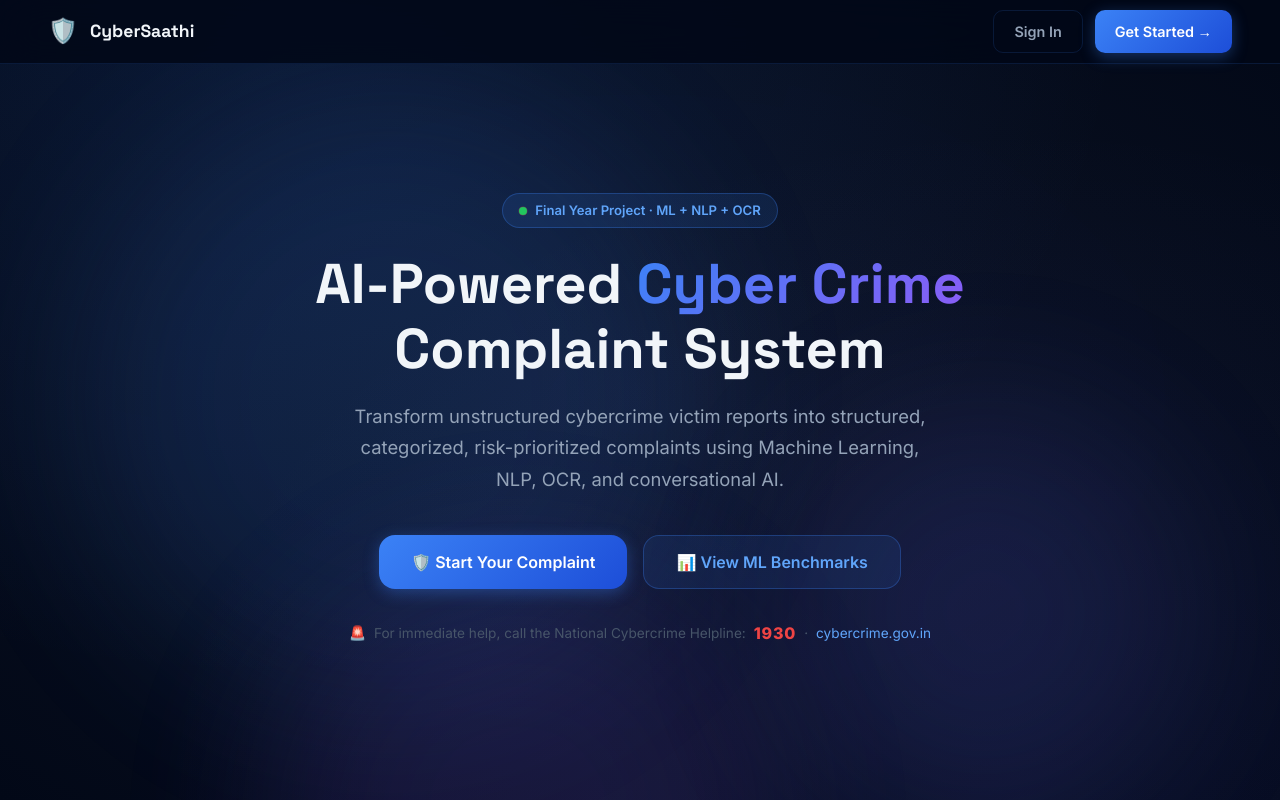
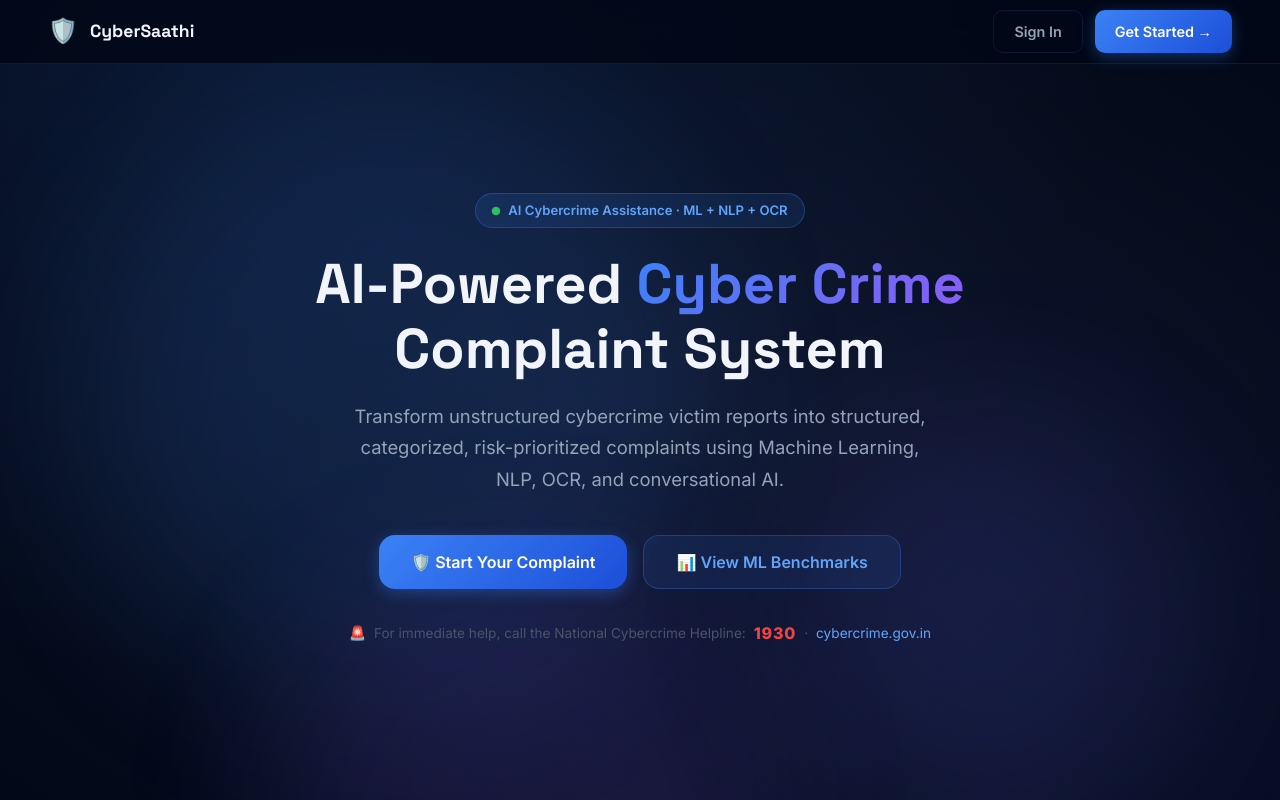
Before and after one commit to Akshay-Notfound/CyberSaathi, a React (Vite) app in the folder frontend/: page / in a window 1280 px wide. Shown: the top 800 px of the page. Built offline with nearby package versions, Linux system fonts and the light colour scheme.

Commit message:
chore: remove final year project branding

```diff
--- a/frontend/src/pages/Landing.jsx
+++ b/frontend/src/pages/Landing.jsx
@@ -108,7 +108,7 @@ export default function Landing() {
             fontWeight: 600,
           }}>
             <span style={{ width: 8, height: 8, borderRadius: '50%', background: '#22c55e', animation: 'pulse-critical 2s infinite' }} />
-            Final Year Project · ML + NLP + OCR
+            AI Cybercrime Assistance · ML + NLP + OCR
           </div>
 
           <h1 style={{ marginBottom: '20px', lineHeight: 1.15 }}>
@@ -276,7 +276,7 @@ export default function Landing() {
         <div style={{ display: 'flex', alignItems: 'center', gap: '10px' }}>
           <span>🛡️</span>
           <span style={{ fontFamily: 'var(--font-display)', fontWeight: 700 }}>CyberSaathi</span>
-          <span style={{ color: 'var(--color-text-muted)', fontSize: '0.8rem' }}>AI-Powered Cybercrime Complaint System · Final Year Project</span>
+          <span style={{ color: 'var(--color-text-muted)', fontSize: '0.8rem' }}>AI-Powered Cybercrime Complaint & Assistance System</span>
         </div>
         <div style={{ display: 'flex', gap: '20px', fontSize: '0.82rem', color: 'var(--color-text-muted)' }}>
           <a href="https://cybercrime.gov.in" target="_blank" rel="noopener noreferrer" style={{ color: 'var(--color-blue-light)' }}>cybercrime.gov.in</a>
```
Also changed, not shown: 1 other file (tests, documents, lock files or other folders).
